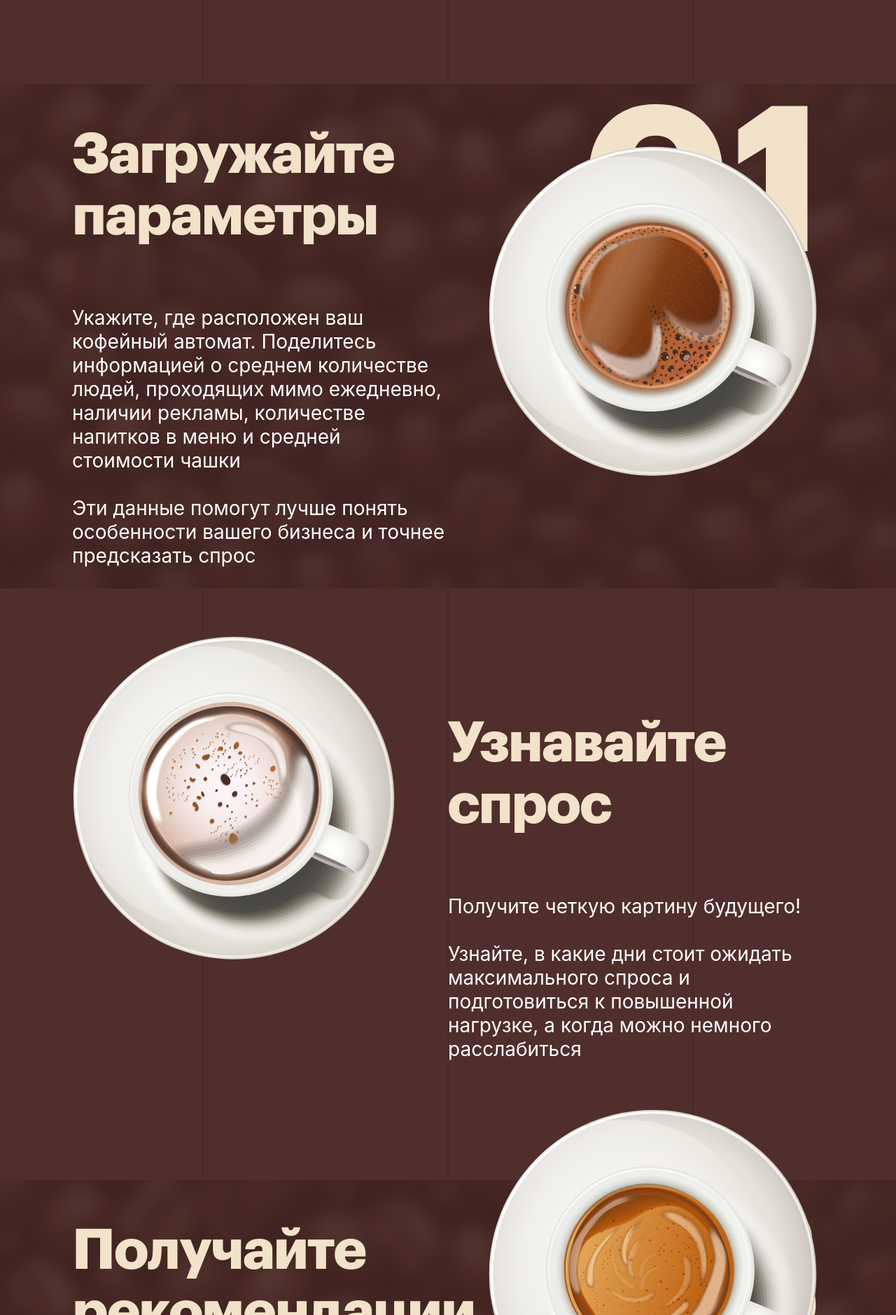
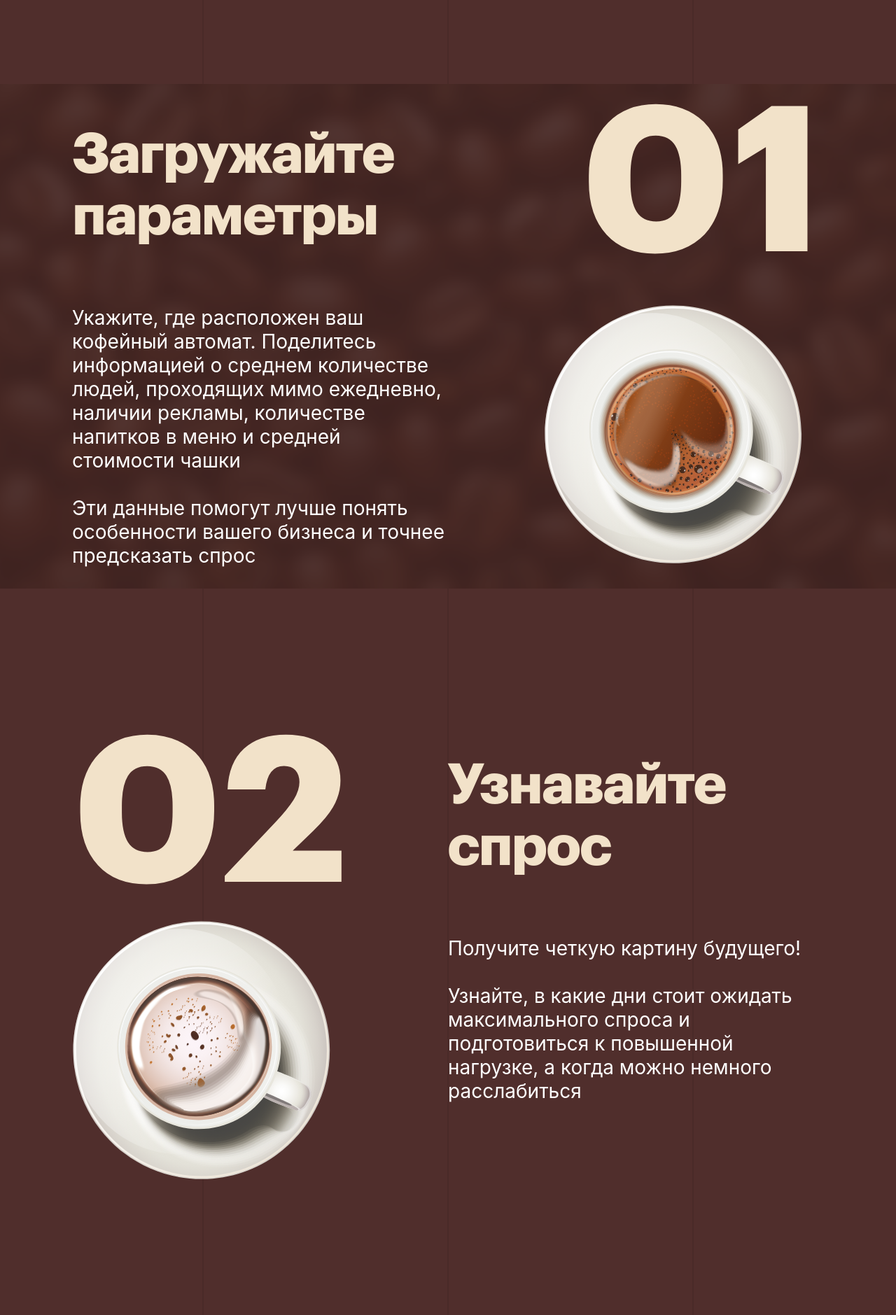
Before and after one commit to oneway192/cupcast, a Flask app: page / in a window 1280 px wide. Shown: the part 892-2771 px from the top of the page at 70% size. Run offline with Flask 3, Linux system fonts and the light colour scheme; parts of the project's set-up code (start-up, migrations or seed data) failed here and were passed over; some libraries are stand-ins or nearby versions; some web fonts are replaced.

Commit message:
Update styles.css

```diff
--- a/static/css/styles.css
+++ b/static/css/styles.css
@@ -162,12 +162,8 @@ main.page-1 {
     text-align: left; /* Центрируем текст */
   }
 
-.section:last-child {
-    min-height: 700px;
-    margin-top: 200px;
-}
-
 .section-hard {
+    position: relative;
     background-image: url(../images/background.png);
     background-position: center;
     background-repeat: no-repeat;
@@ -175,8 +171,9 @@ main.page-1 {
   }
 
 .section-light {
-    margin-top: -60px;
-    margin-bottom: -60px;
+    position: relative;
+    min-height: 700px;
+
 }
 
 #section-image-1 {
@@ -189,31 +186,27 @@ main.page-1 {
   }
 
 #section-image-2 {
-    min-width: 300px;
+    max-width: 400px;
     position: absolute;
-    top: 1100px;
-    right: 73px;
-    z-index: 1;
-    margin-bottom: 20px;
+    bottom: 0;
+    right: 103px;
   }
 
 #section-image-3 {
-    max-width: 500px;
+    max-width: 400px;
     position: absolute;
-    top: 1800px;
+    bottom: 0;
     left: 103px;
-    z-index: 1;
-    margin-bottom: 20px;
+
   }
 
 #section-image-4 {
-    min-width: 300px;
+    max-width: 400px;
     position: absolute;
-    top: 2476px;
-    right: 73px;
-    z-index: 1;
-    margin-bottom: 20px;
+    bottom: 0;
+    right: 103px;
   }
+
 
 .upload {
     display: flex; /* Используем Flexbox для выравнивания */
```
